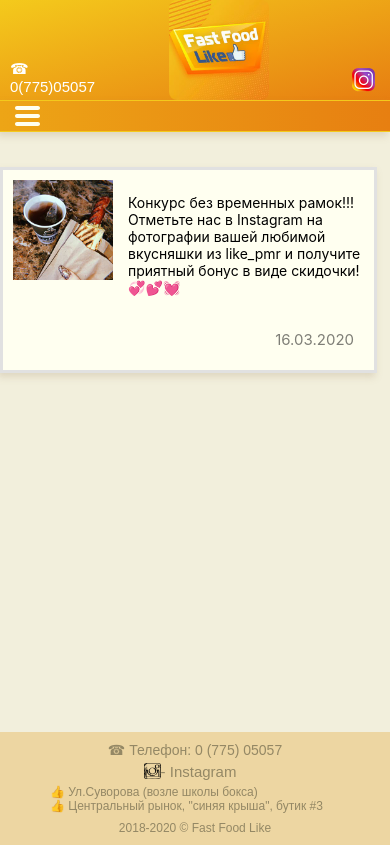
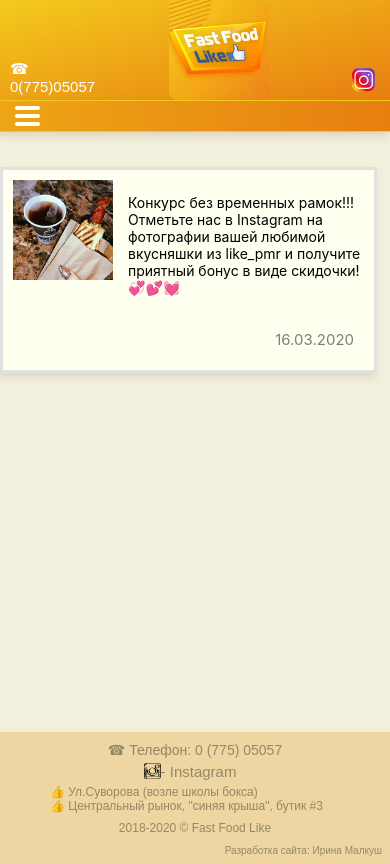
Before and after one commit to IrinaMalkush/Fast-Food-Like, a React (Create React App) app: page /events in a window 390 px wide. Built offline with nearby package versions, Linux system fonts and the light colour scheme.

Commit message:
add copyright

```diff
--- a/package.json
+++ b/package.json
@@ -9,9 +9,10 @@
     "core-js": "^3.6.5",
     "react": "^16.13.1",
     "react-dom": "^16.13.1",
-    "react-router-dom": "^5.1.2",
+    "react-router-dom": "^5.2.0",
     "react-scripts": "3.4.1",
-    "react-yandex-maps": "^4.3.0"
+    "react-yandex-maps": "^4.4.0",
+    "websocket-extensions": "^0.1.4"
   },
   "scripts": {
     "start": "react-scripts start",
--- a/src/components/Events.jsx
+++ b/src/components/Events.jsx
@@ -7,7 +7,7 @@
     <div className="promotion-container">
       <div>
       {newsList.map((element) => {
-        if (Boolean(element.promotion) == true) {
+        if (Boolean(element.promotion)) {
         return (
           <div  className="promotion-content" key={element.id}>
             <div className="promotion-image">
--- a/src/components/PageFooter.jsx
+++ b/src/components/PageFooter.jsx
@@ -50,6 +50,7 @@
                 </div>
             </div>
            <p className="copyright">2018-2020 &copy; Fast Food Like</p>
+           <p className="copyDev">Разработка сайта: Ирина Малкуш</p>
         </div>
     )
 }
--- a/src/components/stylesFooter.css
+++ b/src/components/stylesFooter.css
@@ -88,8 +88,16 @@
 .copyright {
   font-family: var(--base-font);
   color: #948865;
-  margin: 10px 0 15px 0;
+  margin: 10px 0 0 0;
   font-size: 14px;
+}
+
+.copyDev {
+  font-family: var(--base-font);
+  color: #948865;
+  margin: 0 15px 15px 0;
+  font-size: 12px;
+  align-self: flex-end;
 }
 
 @media screen and (max-width: 1080px) {
@@ -166,6 +174,11 @@
     margin: 8px 0 10px 0;
     font-size: 12px;
   }
+
+  .copyDev {
+    margin: 0 10px 10px 0;
+    font-size: 12px;
+  }
 }
 
 @media screen and (max-width: 542px) {
@@ -236,6 +249,11 @@
     margin: 8px 0 10px 0;
     font-size: 12px;
   }
+
+  .copyDev {
+    margin: 0 8px 8px 0;
+    font-size: 10px;
+  }
 }
 
 @media screen and (max-width: 392px) {
```
Also changed, not shown: 1 other file (tests, documents, lock files or other folders).
